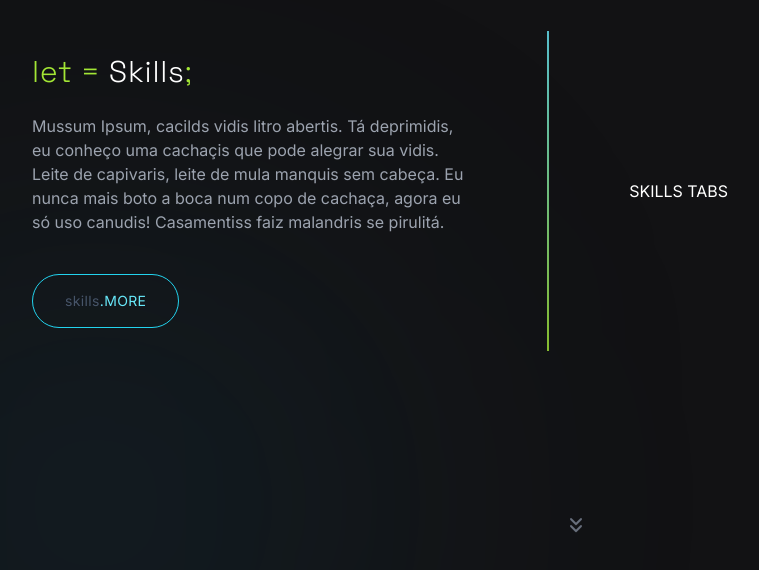
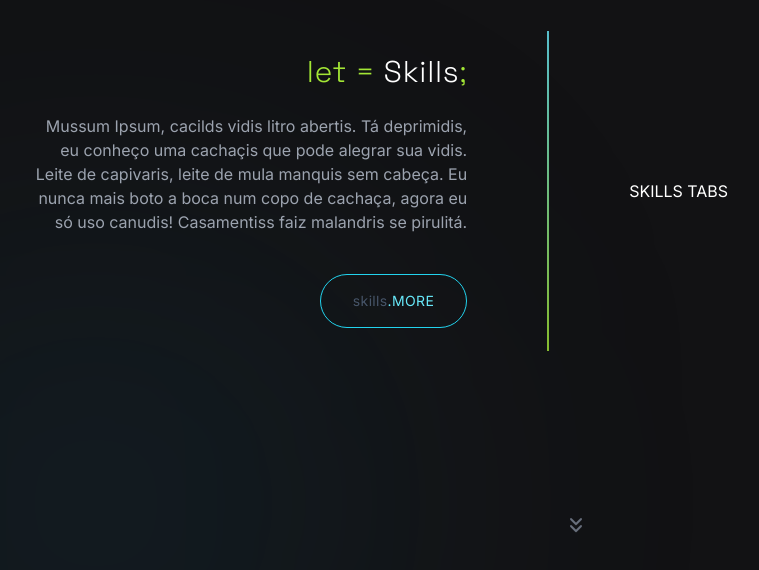
Before and after one commit to caio-guimaraes-web/portfolio-2025, a Next.js app: page / in a window 1280 px wide. Shown: the part 1817-2387 px from the top of the page, without its empty margins (64-823 px from the left). Built offline with nearby package versions, Linux system fonts and the light colour scheme.

Commit message:
Visual Structure - MySkillsSection - update allginments to right

```diff
--- a/src/app/components/homeSections/skills/SkillContent.tsx
+++ b/src/app/components/homeSections/skills/SkillContent.tsx
@@ -5,7 +5,7 @@ import { HomeBigCTA } from '../homeBigCTA/HomeBigCTA'
 
 export function SkillContent() {
   return (
-    <div className="w-full lg:w-[40%] flex flex-col items-start gap-6">
+    <div className="w-full lg:w-[40%] flex flex-col items-end gap-6">
       <HomeSectionsTitle text="Skills" />
       <SkillText />
       <HomeBigCTA subtext="skills" uppertext="MORE" href="/skills" />
--- a/src/app/components/homeSections/skills/SkillText.tsx
+++ b/src/app/components/homeSections/skills/SkillText.tsx
@@ -2,7 +2,7 @@ import React from 'react'
 
 export function SkillText() {
   return (
-    <p className="text-sm lg:text-base text-gray-400 leading-relaxed max-w-md">
+    <p className="text-sm lg:text-base text-gray-400 text-right leading-relaxed max-w-md">
       Mussum Ipsum, cacilds vidis litro abertis. Tá deprimidis, eu conheço uma
       cachaçis que pode alegrar sua vidis. Leite de capivaris, leite de mula
       manquis sem cabeça. Eu nunca mais boto a boca num copo de cachaça, agora
```
